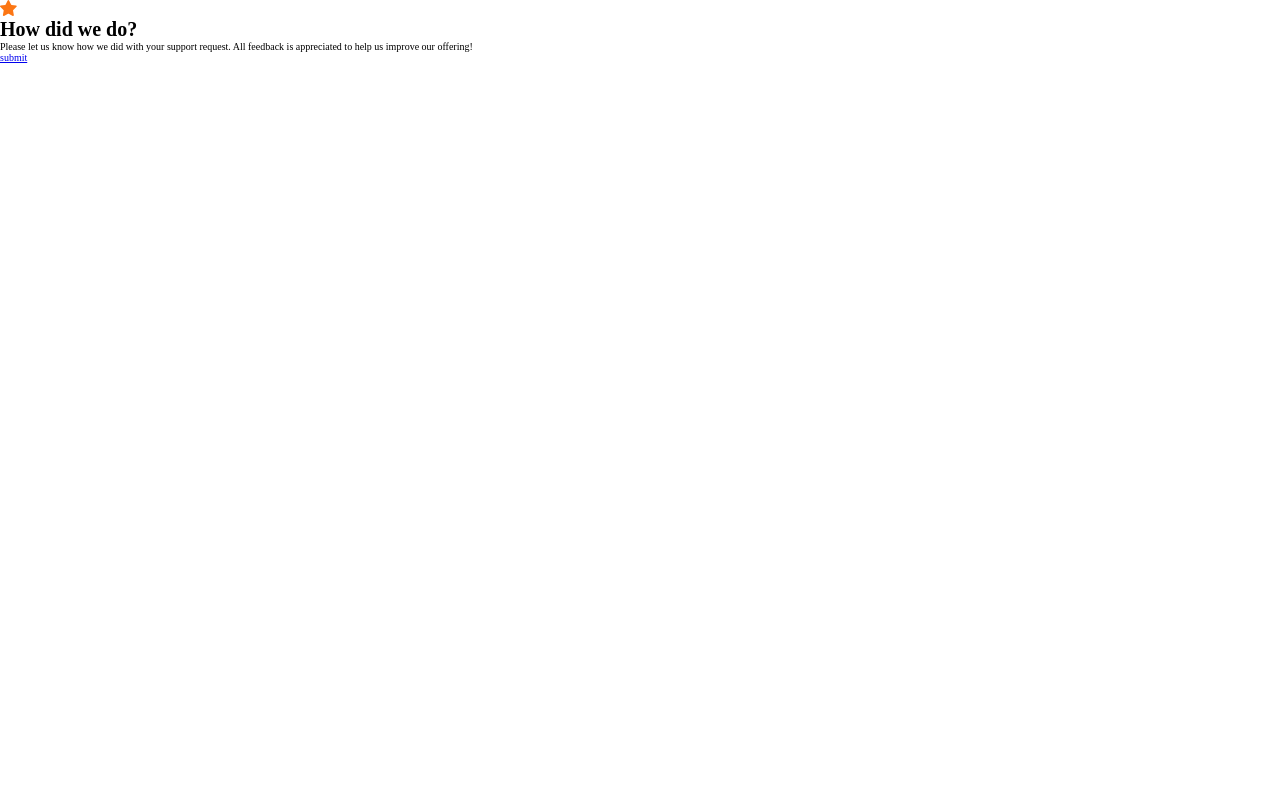
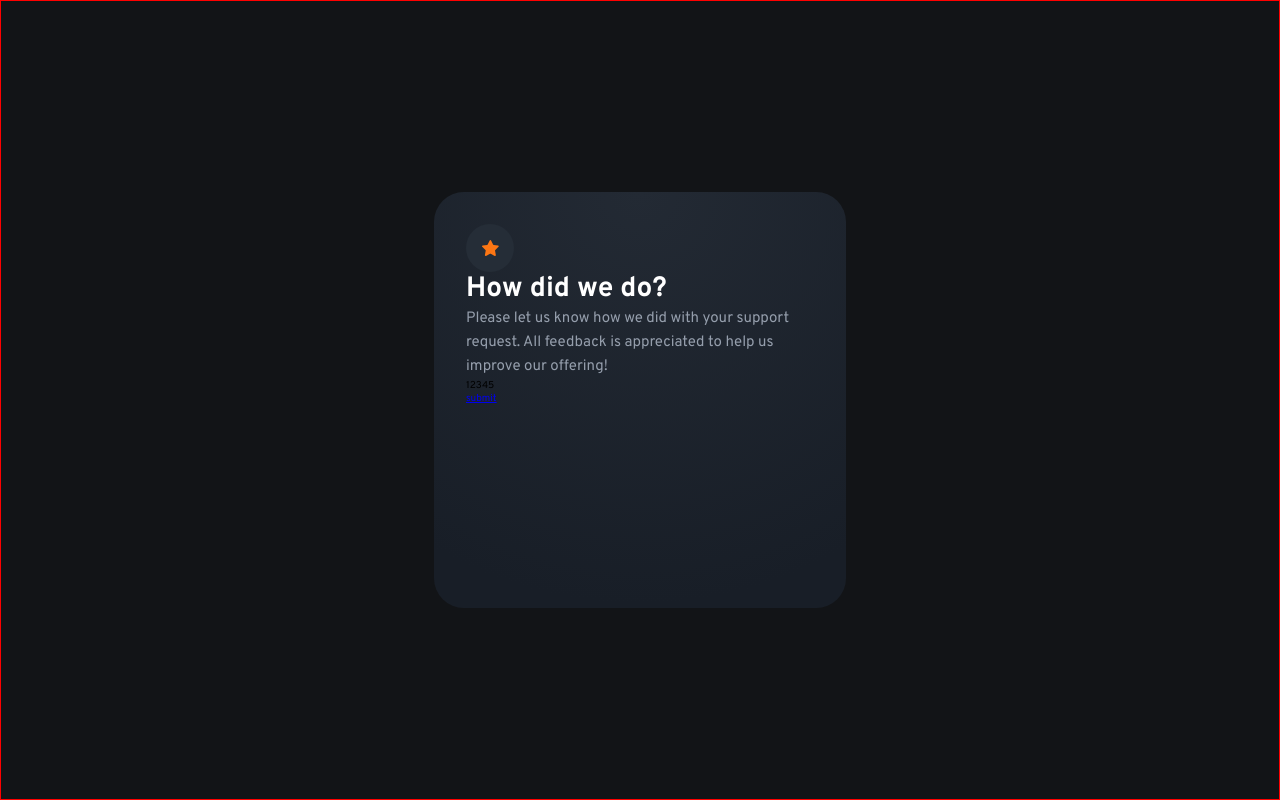
Before and after one commit to NickODxyz/Interactive-Rating-Component, a plain HTML site: page index.html in a window 1280 px wide. Drawn offline with Linux system fonts and the light colour scheme.

Commit message:
Add files via upload

```diff
--- a/index.html
+++ b/index.html
@@ -22,27 +22,43 @@
             Frontend Mentor | Interactive rating component | NickOD.xyz
         </title>
     </head>
-    <body>
-        <div class="wrapper">
-            <div class="component set-flex">
-                <div class="top-star">
+    <body class="center">
+        <div class="wrapper set-flex center">
+            <!-- Initial active component -->
+            <div class="component set-flex flex-col active">
+                <div class="top-star set-flex center">
                     <img src="./images/icon-star.svg" alt="" />
                 </div>
-                <div class="heading"><h1>How did we do?</h1></div>
-                <div class="text">
-                    <p>
-                        Please let us know how we did with your support request.
-                        All feedback is appreciated to help us improve our
-                        offering!
-                    </p>
+                <h1 class="heading">How did we do?</h1>
+                <p class="text">
+                    Please let us know how we did with your support request. All
+                    feedback is appreciated to help us improve our offering!
+                </p>
+                <div class="ratings set-flex flex-row">
+                    <div class="rating-bubble">1</div>
+                    <div class="rating-bubble">2</div>
+                    <div class="rating-bubble">3</div>
+                    <div class="rating-bubble">4</div>
+                    <div class="rating-bubble">5</div>
                 </div>
-                <div class="ratings set-flex"></div>
-                <div class="rating-bubble"></div>
-                <div class="rating-bubble"></div>
-                <div class="rating-bubble"></div>
-                <div class="rating-bubble"></div>
-                <div class="rating-bubble"></div>
                 <div class="btn"><a href="#">submit</a></div>
+            </div>
+
+            <!-- Hidden component -->
+            <div class="component set-flex hidden">
+                <img
+                    src="./images/illustration-thank-you.svg"
+                    alt=""
+                    class="img"
+                />
+                <div class="selection">
+                    You selected <span>4</span> out of 5
+                </div>
+                <h2 class="thanks">Thank you!</h2>
+                <p class="thanks-text">
+                    We appriciate you taking the time to give a rating. If you
+                    need more support, don't hesitate to get in touch!
+                </p>
             </div>
         </div>
     </body>
--- a/styles/styles.css
+++ b/styles/styles.css
@@ -12,3 +12,66 @@
     /* Font Family */
     --font: 'Overpass', sans-serif;
 }
+
+body {
+    display: flex;
+    justify-content: center;
+    align-items: center;
+    height: 100vh;
+    background-color: var(--very-dark-blue);
+    font-family: var(--font);
+}
+
+.wrapper {
+    border: 1px solid red;
+    width: 144rem;
+    height: 80rem;
+}
+
+/* Typography */
+h1 {
+    color: var(--white);
+    font-size: 2.8rem;
+    font-weight: 700;
+    line-height: 3.5rem;
+}
+p {
+    color: var(--light-grey);
+    font-size: 1.5rem;
+    font-weight: 400;
+    line-height: 2.4rem;
+}
+
+.set-flex {
+    display: flex;
+}
+.flex-col {
+    flex-direction: column;
+}
+.flex-row {
+    flex-direction: row;
+}
+.center {
+    justify-content: center;
+    align-items: center;
+}
+
+.component {
+    width: 41.2rem;
+    height: 41.6rem;
+    border-radius: 3rem;
+    background: radial-gradient(98.96% 98.96% at 50% 0%, #232A34 0%, #181E27 100%);
+    padding: 3.2rem 4rem 3.2rem 3.2rem;
+}
+
+.top-star {
+    background-color: var(--dark-blue);
+    border-radius: 50%;
+    width: 4.8rem;
+    height: 4.8rem;
+}
+
+/* Hidden thank you component */
+.hidden {
+    display: none;
+}
```
